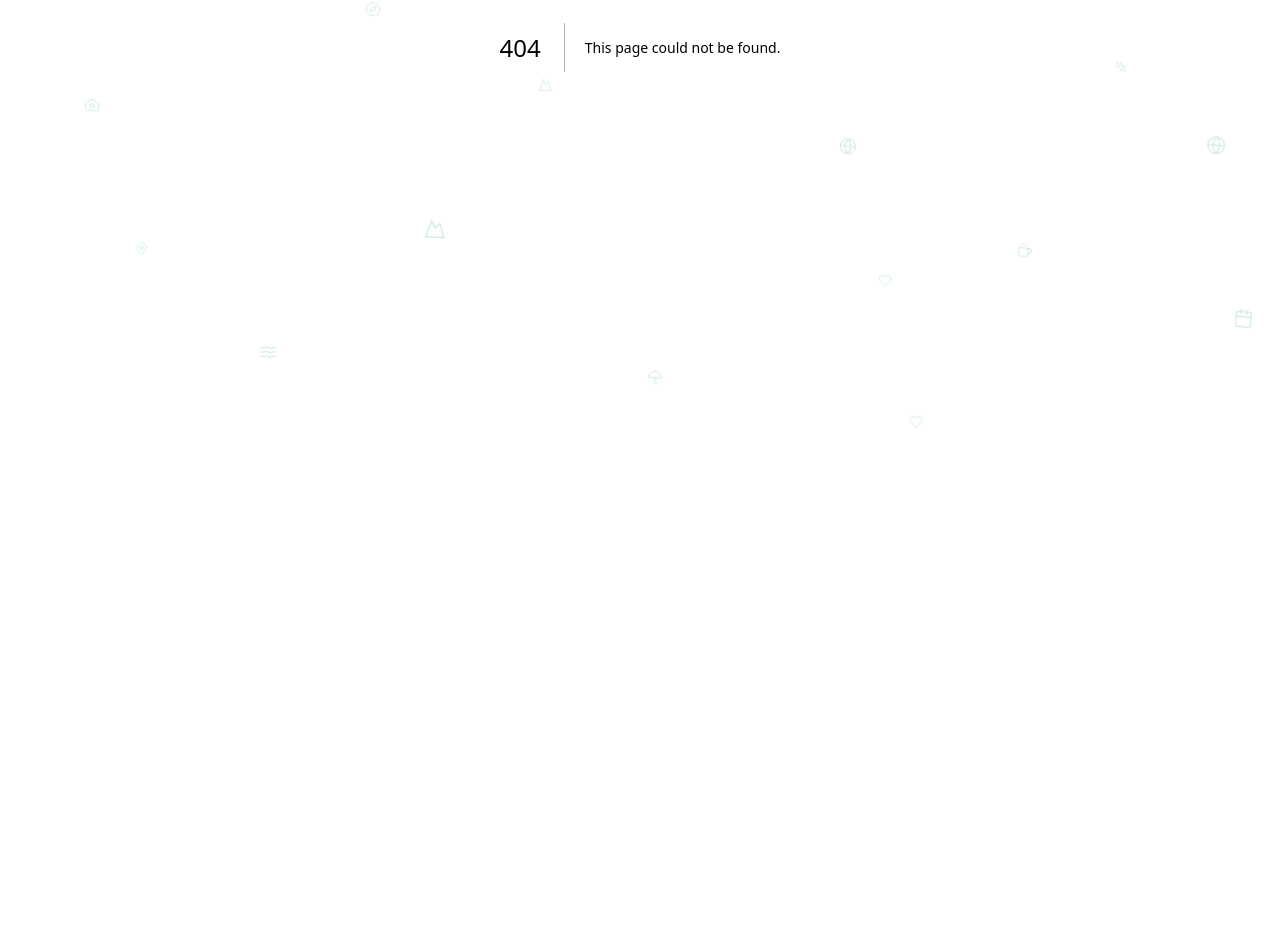
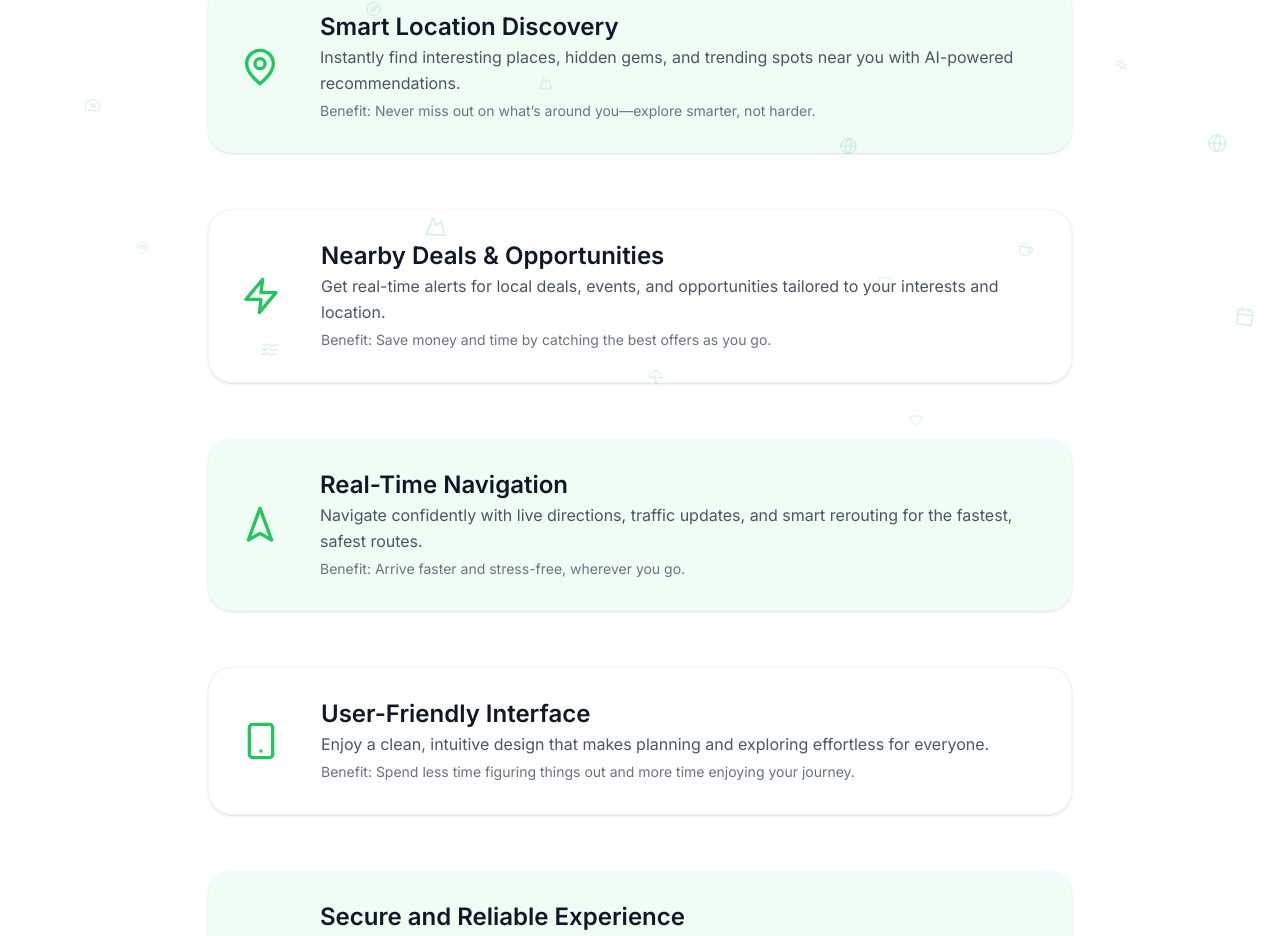
Before and after one commit to AmbGoodluck/fynd-website, a Next.js app: page /features in a window 1280 px wide. Before the commit this address had no page. Shown: the part 353-1289 px from the top of the page. Before the commit the page ends 800 px from the top, so only its background shows below. Built offline with nearby package versions, Linux system fonts and the light colour scheme.

Commit message:
UI/UX: Header, logo, features page, footer, and download options update

```diff
--- /dev/null
+++ b/src/app/features/page.tsx
@@ -0,0 +1,87 @@
+import { Button } from "@/components/ui/Button";
+import { CheckCircle, MapPin, Smartphone, Shield, Navigation2, Zap } from "lucide-react";
+
+export default function FeaturesPage() {
+  return (
+    <main className="min-h-screen bg-white text-gray-900">
+      {/* Hero Section */}
+      <section className="py-16 px-4 sm:px-8 md:px-16 text-center bg-gradient-to-br from-green-50 to-white">
+        <h1 className="text-4xl md:text-5xl font-bold mb-4">Discover What Fynd Can Do</h1>
+        <p className="text-lg md:text-xl text-gray-600 max-w-2xl mx-auto">
+          Fynd v1.0 is your smart travel companion—find new places, get real-time navigation, and enjoy a seamless, secure experience across all your devices.
+        </p>
+      </section>
+
+      {/* Core Features */}
+      <section className="max-w-4xl mx-auto py-12 px-4 grid gap-10 md:gap-14">
+        <div className="flex flex-col md:flex-row items-center gap-6 md:gap-10 bg-green-50 rounded-3xl p-8 shadow-sm">
+          <div className="flex-shrink-0"><MapPin className="w-10 h-10 text-fynd" /></div>
+          <div>
+            <h2 className="text-2xl font-semibold mb-1">Smart Location Discovery</h2>
+            <p className="text-gray-600 mb-1">Instantly find interesting places, hidden gems, and trending spots near you with AI-powered recommendations.</p>
+            <p className="text-sm text-gray-500">Benefit: Never miss out on what’s around you—explore smarter, not harder.</p>
+          </div>
+        </div>
+        <div className="flex flex-col md:flex-row items-center gap-6 md:gap-10 bg-white rounded-3xl p-8 shadow-sm border border-gray-100">
+          <div className="flex-shrink-0"><Zap className="w-10 h-10 text-fynd" /></div>
+          <div>
+            <h2 className="text-2xl font-semibold mb-1">Nearby Deals & Opportunities</h2>
+            <p className="text-gray-600 mb-1">Get real-time alerts for local deals, events, and opportunities tailored to your interests and location.</p>
+            <p className="text-sm text-gray-500">Benefit: Save money and time by catching the best offers as you go.</p>
+          </div>
+        </div>
+        <div className="flex flex-col md:flex-row items-center gap-6 md:gap-10 bg-green-50 rounded-3xl p-8 shadow-sm">
+          <div className="flex-shrink-0"><Navigation2 className="w-10 h-10 text-fynd" /></div>
+          <div>
+            <h2 className="text-2xl font-semibold mb-1">Real-Time Navigation</h2>
+            <p className="text-gray-600 mb-1">Navigate confidently with live directions, traffic updates, and smart rerouting for the fastest, safest routes.</p>
+            <p className="text-sm text-gray-500">Benefit: Arrive faster and stress-free, wherever you go.</p>
+          </div>
+        </div>
+        <div className="flex flex-col md:flex-row items-center gap-6 md:gap-10 bg-white rounded-3xl p-8 shadow-sm border border-gray-100">
+          <div className="flex-shrink-0"><Smartphone className="w-10 h-10 text-fynd" /></div>
+          <div>
+            <h2 className="text-2xl font-semibold mb-1">User-Friendly Interface</h2>
+            <p className="text-gray-600 mb-1">Enjoy a clean, intuitive design that makes planning and exploring effortless for everyone.</p>
+            <p className="text-sm text-gray-500">Benefit: Spend less time figuring things out and more time enjoying your journey.</p>
+          </div>
+        </div>
+        <div className="flex flex-col md:flex-row items-center gap-6 md:gap-10 bg-green-50 rounded-3xl p-8 shadow-sm">
+          <div className="flex-shrink-0"><Shield className="w-10 h-10 text-fynd" /></div>
+          <div>
+            <h2 className="text-2xl font-semibold mb-1">Secure and Reliable Experience</h2>
+            <p className="text-gray-600 mb-1">Your data is protected with industry-leading security and privacy standards. Fynd is built for reliability and peace of mind.</p>
+            <p className="text-sm text-gray-500">Benefit: Explore with confidence—your privacy and safety come first.</p>
+          </div>
+        </div>
+      </section>
+
+      {/* Why Use Fynd */}
+      <section className="max-w-3xl mx-auto py-12 px-4 text-center">
+        <h2 className="text-2xl md:text-3xl font-bold mb-4">Why Use Fynd?</h2>
+        <ul className="grid gap-4 md:grid-cols-2 text-left md:text-center">
+          <li className="flex items-center gap-2 justify-center md:justify-start"><CheckCircle className="w-5 h-5 text-fynd" />Save time on planning and navigation</li>
+          <li className="flex items-center gap-2 justify-center md:justify-start"><CheckCircle className="w-5 h-5 text-fynd" />Discover new places and experiences</li>
+          <li className="flex items-center gap-2 justify-center md:justify-start"><CheckCircle className="w-5 h-5 text-fynd" />Navigate efficiently with real-time updates</li>
+          <li className="flex items-center gap-2 justify-center md:justify-start"><CheckCircle className="w-5 h-5 text-fynd" />Improve your daily adventures and routines</li>
+        </ul>
+      </section>
+
+      {/* Download Options Section */}
+      <section className="py-16 px-4 bg-gradient-to-t from-green-50 to-white text-center">
+        <h2 className="text-2xl md:text-3xl font-bold mb-6">Start Using Fynd Today</h2>
+        <div className="flex flex-col md:flex-row gap-4 justify-center items-center max-w-xl mx-auto">
+          <a href="/downloads/fynd-android-v1.apk" download>
+            <Button variant="primary" size="lg" className="w-56">Download for Android</Button>
+          </a>
+          <a href="https://testflight.apple.com/join/your-link" target="_blank" rel="noopener noreferrer">
+            <Button variant="primary" size="lg" className="w-56">Download for iOS</Button>
+          </a>
+          <a href="https://app.fyndplaces.com" target="_blank" rel="noopener noreferrer">
+            <Button variant="secondary" size="lg" className="w-56">Use Web Version</Button>
+          </a>
+        </div>
+      </section>
+    </main>
+  );
+}
--- a/src/components/sections/Footer.tsx
+++ b/src/components/sections/Footer.tsx
@@ -26,7 +26,7 @@ export const Footer = () => {
             <h4 className="font-semibold mb-4">Product</h4>
             <ul className="space-y-2 text-gray-400 text-sm">
               <li>
-                <a href="#" className="hover:text-fynd transition">
+                <a href="/features" className="hover:text-fynd transition">
                   Features
                 </a>
               </li>
--- a/src/components/sections/Navigation.tsx
+++ b/src/components/sections/Navigation.tsx
@@ -40,9 +40,9 @@ export const Navigation = () => {
             <Image
               src="/fynd-logo.svg.png"
               alt="Fynd"
-              width={168}
-              height={70}
-              className="h-9 sm:h-11 md:h-13 w-auto"
+              width={202}
+              height={84}
+              className="h-11 sm:h-13 md:h-16 w-auto"
               priority
             />
           </Link>
@@ -58,11 +58,6 @@ export const Navigation = () => {
                 {link.label}
               </Link>
             ))}
-            <a href="https://app.fyndplaces.com" target="_blank" rel="noopener noreferrer">
-              <Button variant="primary" size="sm" aria-label="Try Fynd free">
-                Try for Free
-              </Button>
-            </a>
             <Button
               variant="secondary"
               size="sm"
@@ -71,15 +66,15 @@ export const Navigation = () => {
             >
               Download Fynd v1.0
             </Button>
+            <a href="https://app.fyndplaces.com" target="_blank" rel="noopener noreferrer">
+              <Button variant="primary" size="sm" aria-label="Open Fynd Web Version">
+                Open Fynd Web Version
+              </Button>
+            </a>
           </div>
 
           {/* Mobile: CTA + hamburger */}
           <div className="flex md:hidden items-center gap-3">
-            <a href="https://app.fyndplaces.com" target="_blank" rel="noopener noreferrer">
-              <Button variant="primary" size="sm" aria-label="Try Fynd free">
-                Try for Free
-              </Button>
-            </a>
             <Button
               variant="secondary"
               size="sm"
@@ -88,6 +83,11 @@ export const Navigation = () => {
             >
               Download
             </Button>
+            <a href="https://app.fyndplaces.com" target="_blank" rel="noopener noreferrer">
+              <Button variant="primary" size="sm" aria-label="Open Fynd Web Version">
+                Open Fynd Web Version
+              </Button>
+            </a>
             <button
               aria-label="Toggle menu"
               className="text-fynd p-1"
```
